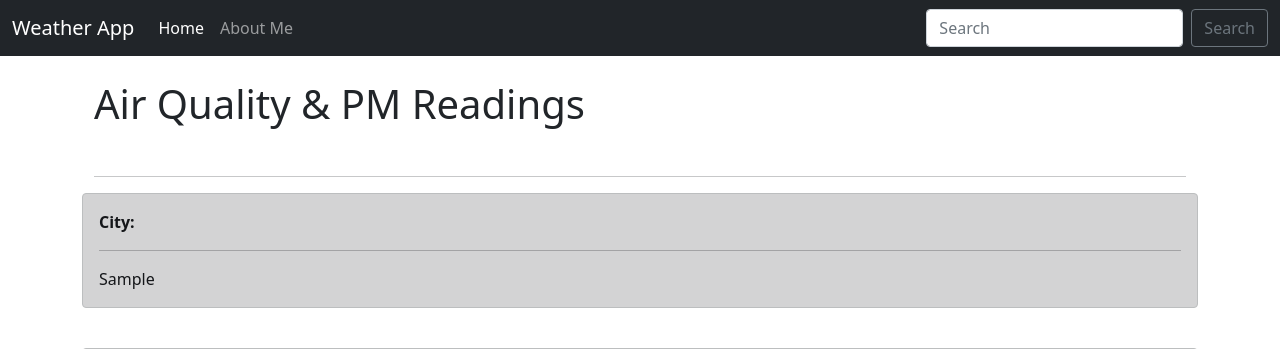
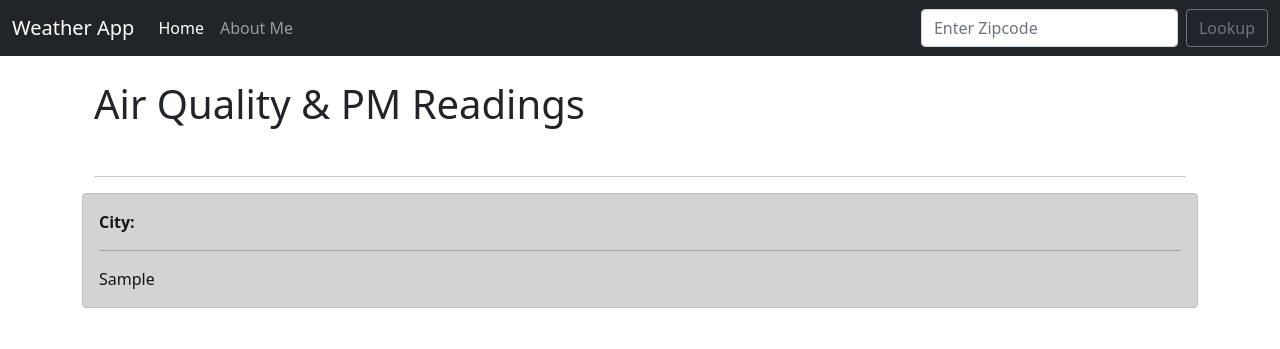
Before and after one commit to AndyBeattie/Python-Django-Weather, a Django app: template lookup/templates/home.html in a window 1280 px wide. Shown: the top 349 px of the page. Run offline with Django 4.2, Linux system fonts and the light colour scheme; the template is opened without the code that fills it: most values are stand-ins (such as "Sample title", 1, 10 or a date in 2020).

Commit message:
Complete Working App

```diff
--- a/lookup/templates/base.html
+++ b/lookup/templates/base.html
@@ -41,9 +41,10 @@
 
 
             </ul>
-            <form class="d-flex">
-              <input class="form-control me-2" type="search" placeholder="Search" aria-label="Search">
-              <button class="btn btn-outline-secondary" type="submit">Search</button>
+            <form action="{% url 'home' %}" class="d-flex" method="POST">
+                {% csrf_token %}
+              <input class="form-control me-2" type="search" placeholder="Enter Zipcode" aria-label="Search" name="zipcode">
+              <button class="btn btn-outline-secondary" type="submit">Lookup</button>
             </form>
           </div>
         </div>
--- a/lookup/templates/home.html
+++ b/lookup/templates/home.html
@@ -11,6 +11,9 @@
 
 <div class = "alert alert-dark" role="alert" ><strong>City:</strong><hr> {{ api.0.ReportingArea }}</div> <br/>
 
+{% if zipcode %}
+    {{ zipcode }}
+{%  endif %}
 
 {% if api %}
     {% if api == 'Error..' %}
```
Also changed, not shown: lookup/views.py (+80 -28 lines), 1 other file.
